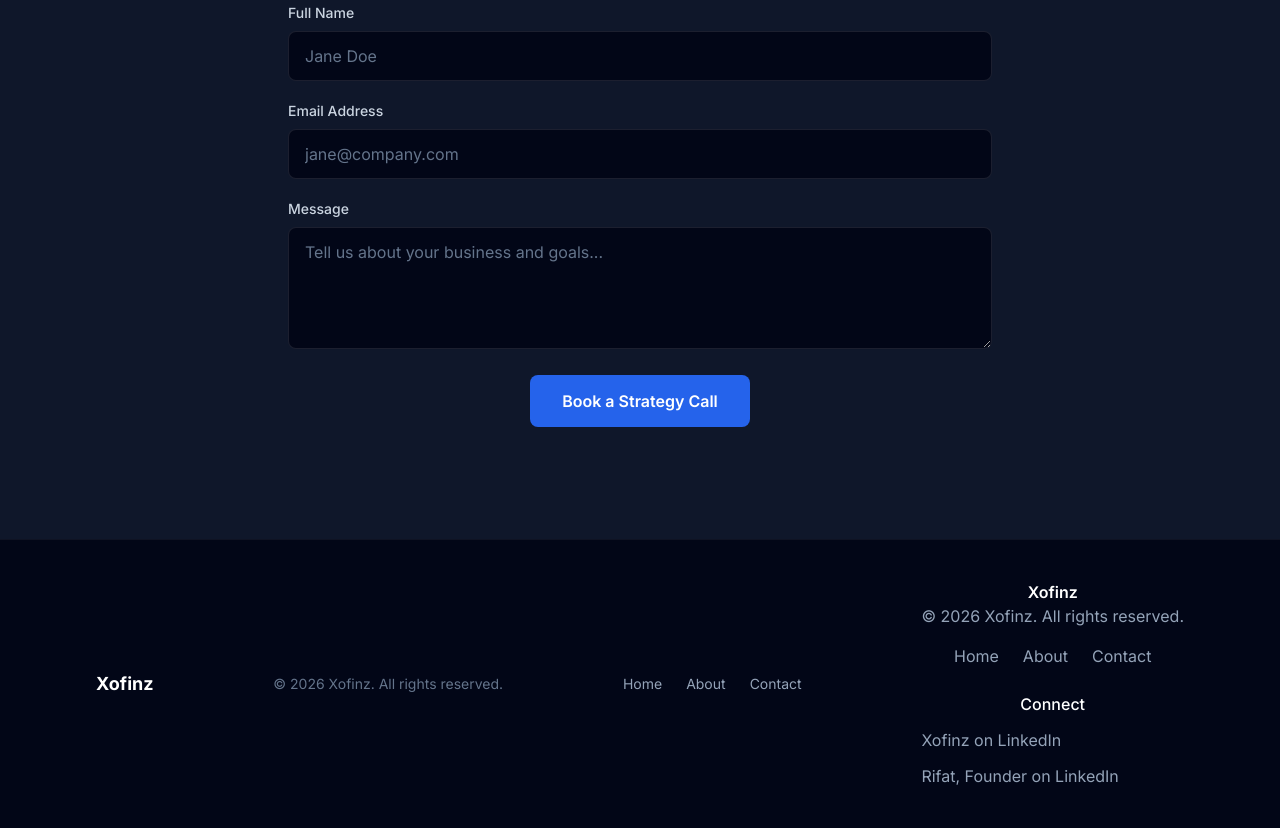
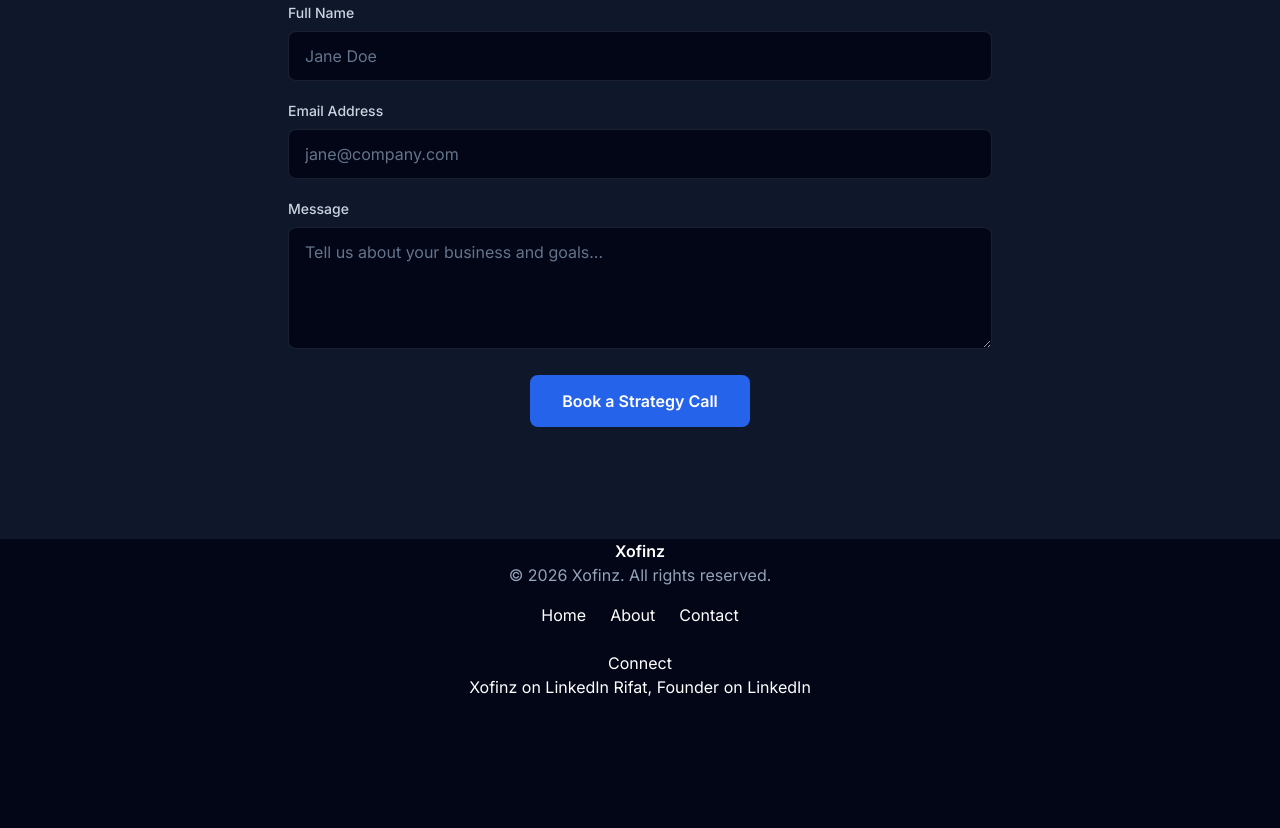
Before and after one commit to mdrifat-mia/xofinz-website, a plain HTML site: page index.html in a window 1280 px wide. Shown: the part 3474-4302 px from the top of the page. After the commit the page ends 4173 px from the top, so only its background shows below. Drawn offline with nearby package versions, Linux system fonts and the light colour scheme.

Commit message:
Revise footer layout and links
Refactored footer section for improved structure and readability.

```diff
--- a/index.html
+++ b/index.html
@@ -385,20 +385,7 @@
 
   </main>
 
-  <!-- ============================= -->
-  <!-- FOOTER -->
-  <!-- ============================= -->
-  <footer class="border-t border-white/5 py-10">
-    <div class="max-w-6xl mx-auto px-6 lg:px-8 flex flex-wrap flex-col sm:flex-row items-center justify-between gap-6">
-      <p class="text-white font-bold text-lg">Xofinz</p>
-      <p class="text-slate-500 text-sm">&copy; <span id="year"></span> Xofinz. All rights reserved.</p>
-      <div class="flex gap-6 text-slate-400 text-sm">
-        <a href="#home" class="hover:text-white transition-colors duration-300">Home</a>
-        <a href="#about" class="hover:text-white transition-colors duration-300">About</a>
-        <a href="#contact" class="hover:text-white transition-colors duration-300">Contact</a>
-      </div>
-
-<footer>
+  <footer>
     <div class="text-center">
         <h3 class="text-white font-semibold">Xofinz</h3>
 
@@ -407,43 +394,21 @@
         </p>
 
         <nav class="flex justify-center gap-6 mt-4">
-            <a href="/" class="text-slate-400 hover:text-accent transition-colors duration-300">
-                Home
-            </a>
-
-            <a href="/about" class="text-slate-400 hover:text-accent transition-colors duration-300">
-                About
-            </a>
-
-            <a href="/contact" class="text-slate-400 hover:text-accent transition-colors duration-300">
-                Contact
-            </a>
+            <a href="/">Home</a>
+            <a href="/about">About</a>
+            <a href="/contact">Contact</a>
         </nav>
 
         <div class="mt-6">
-            <h4 class="text-white font-medium mb-3">Connect</h4>
+            <h4>Connect</h4>
 
-            <div class="flex flex-col gap-3">
-                <a
-                    href="https://www.linkedin.com/company/xofinz/"
-                    target="_blank"
-                    rel="noopener noreferrer"
-                    aria-label="Xofinz on LinkedIn"
-                    class="inline-flex items-center gap-2 text-slate-400 hover:text-accent transition-colors duration-300"
-                >
-                    Xofinz on LinkedIn
-                </a>
+            <a href="https://www.linkedin.com/company/xofinz/" target="_blank">
+                Xofinz on LinkedIn
+            </a>
 
-                <a
-                    href="https://www.linkedin.com/in/mdrifatmia/"
-                    target="_blank"
-                    rel="noopener noreferrer"
-                    aria-label="Rifat, Founder on LinkedIn"
-                    class="inline-flex items-center gap-2 text-slate-400 hover:text-accent transition-colors duration-300"
-                >
-                    Rifat, Founder on LinkedIn
-                </a>
-            </div>
+            <a href="https://www.linkedin.com/in/mdrifatmia/" target="_blank">
+                Rifat, Founder on LinkedIn
+            </a>
         </div>
     </div>
 </footer>
```
